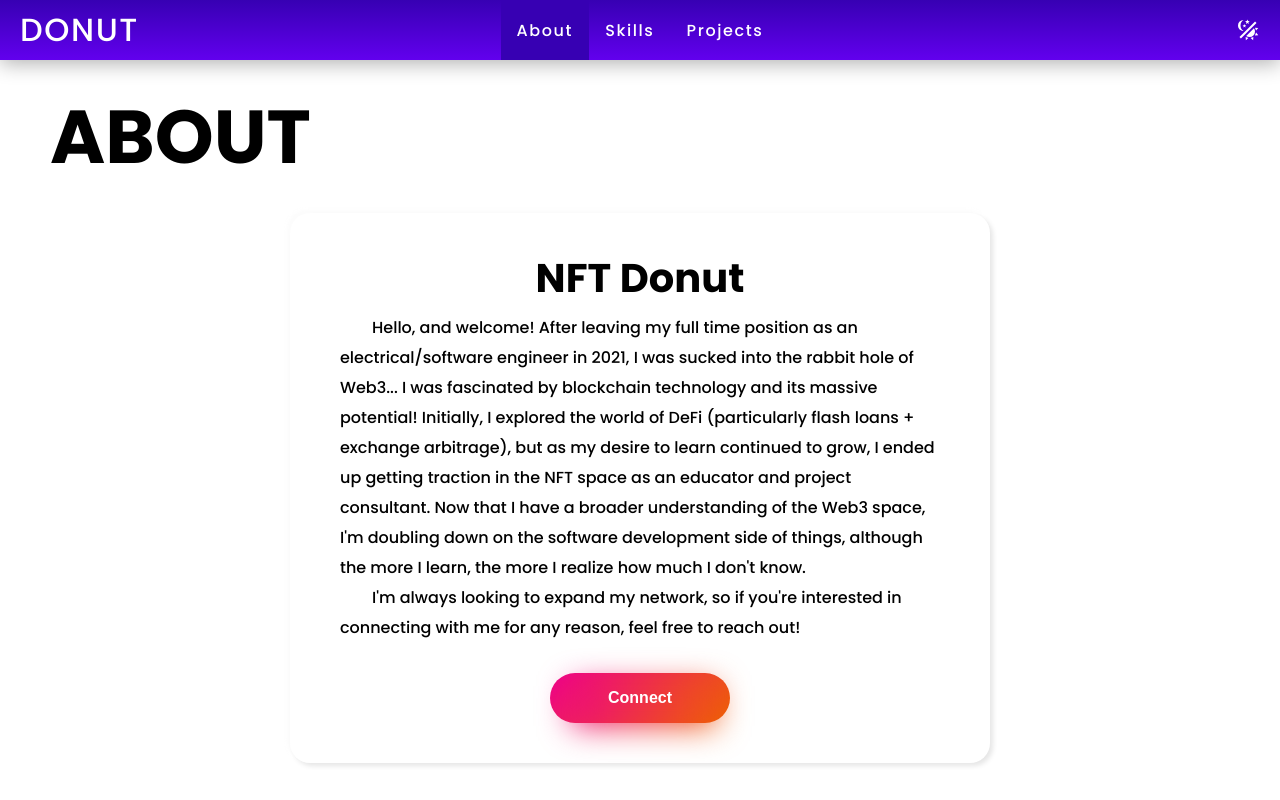
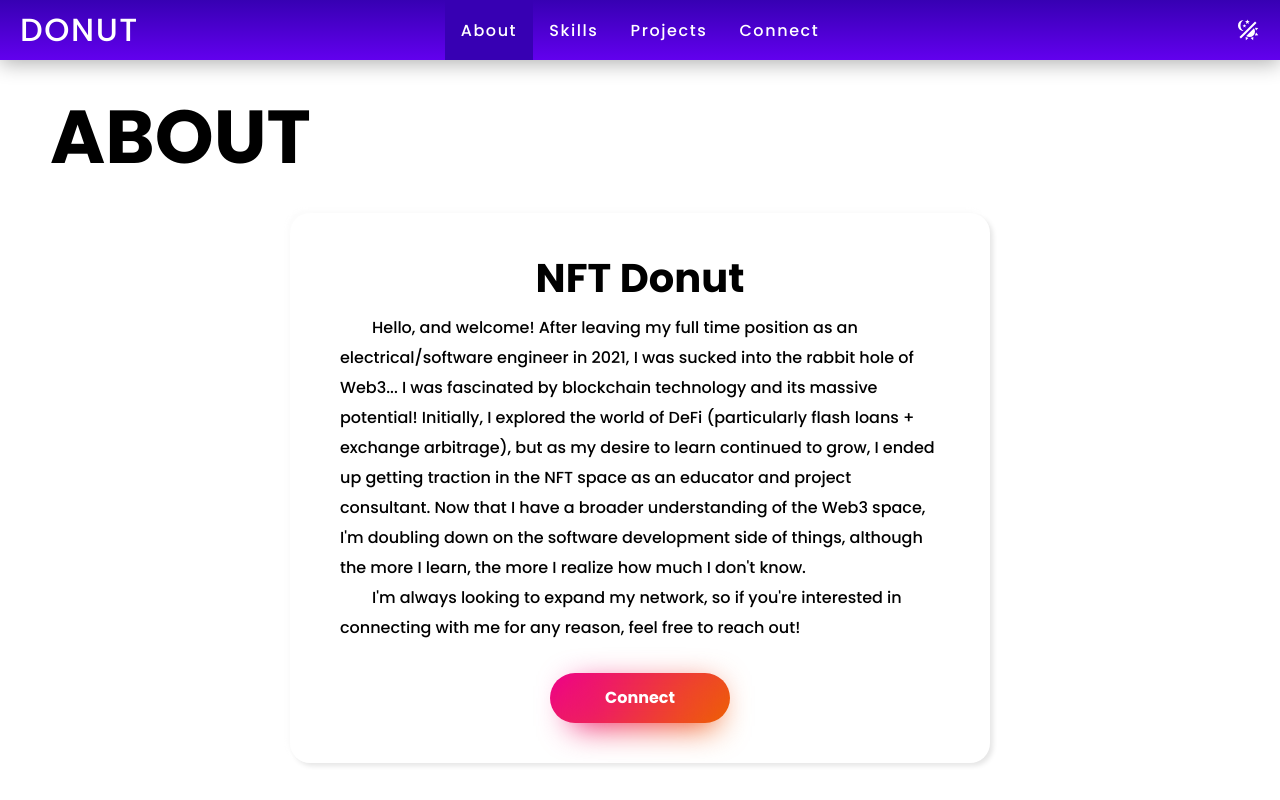
Before and after one commit to NFTDonut/web3-portfolio-react, a React (Create React App) app: page / in a window 1280 px wide. Shown: the top 800 px of the page. Built offline with nearby package versions, Linux system fonts and the light colour scheme.

Commit message:
added connect page and links to

```diff
--- a/src/About.js
+++ b/src/About.js
@@ -1,3 +1,5 @@
+import { Link } from 'react-scroll';
+
 export default function About() {
     return (
         <div className="container" id="about">
@@ -18,9 +20,9 @@ export default function About() {
                         &emsp;&emsp;I'm always looking to expand my network, so if you're
                         interested in connecting with me for any reason, feel free to reach out!
                     </p>
-                    <button className="gradient-button">
+                    <Link className="gradient-button" activeClass="active" to="connect" spy={true} smooth={true} offset={-60} duration={1000}>
                         <h4>Connect</h4>
-                    </button>
+                    </Link>
                 </div>
             </div>
         </div>
--- a/src/App.js
+++ b/src/App.js
@@ -8,6 +8,7 @@ import styled, { ThemeProvider } from "styled-components";
 import { lightTheme, darkTheme, GlobalStyles } from "./themes.js"
 import Aos from 'aos';
 import "aos/dist/aos.css";
+import Connect from './Connect';
 
 const StyledApp = styled.div`
 `
@@ -40,6 +41,7 @@ function App() {
           <About />
           <Skills />
           <Projects />
+          <Connect />
         </body>
       </StyledApp>
     </ThemeProvider>
--- /dev/null
+++ b/src/Connect.js
@@ -0,0 +1,15 @@
+export default function Connect() {
+    return (
+        <div className="container" id="connect">
+            <div className="container-title-right">
+                <h2 data-aos="fade-right">CONNECT</h2>
+            </div>
+            <div className="container-content">
+                <div className="about-card" data-aos="fade-right">
+
+                </div>
+            </div>
+        </div>
+
+    )
+}
--- a/src/Navbar.js
+++ b/src/Navbar.js
@@ -46,6 +46,11 @@ export default function Navbar({toggleTheme}) {
                             Projects
                         </Link>
                     </li>
+                    <li>
+                        <Link activeClass="active" to="connect" spy={true} smooth={true} offset={-60} duration={300}>
+                            Connect
+                        </Link>
+                    </li>
                 </ul>
                 <div className='theme-toggle-div'>
                     <button onClick={toggleTheme} className='theme-toggle-button'>
@@ -87,6 +92,11 @@ export default function Navbar({toggleTheme}) {
                         <p>Projects</p>
                     </div>
                 </Link>
+                <Link activeClass="active" to="connect" spy={true} smooth={true} offset={-60} duration={300}>
+                    <div className='hamburger-item' onClick={hamburgerToggle}>
+                        <p>Connect</p>
+                    </div>
+                </Link>
             </div>
         </div>
     );
```
